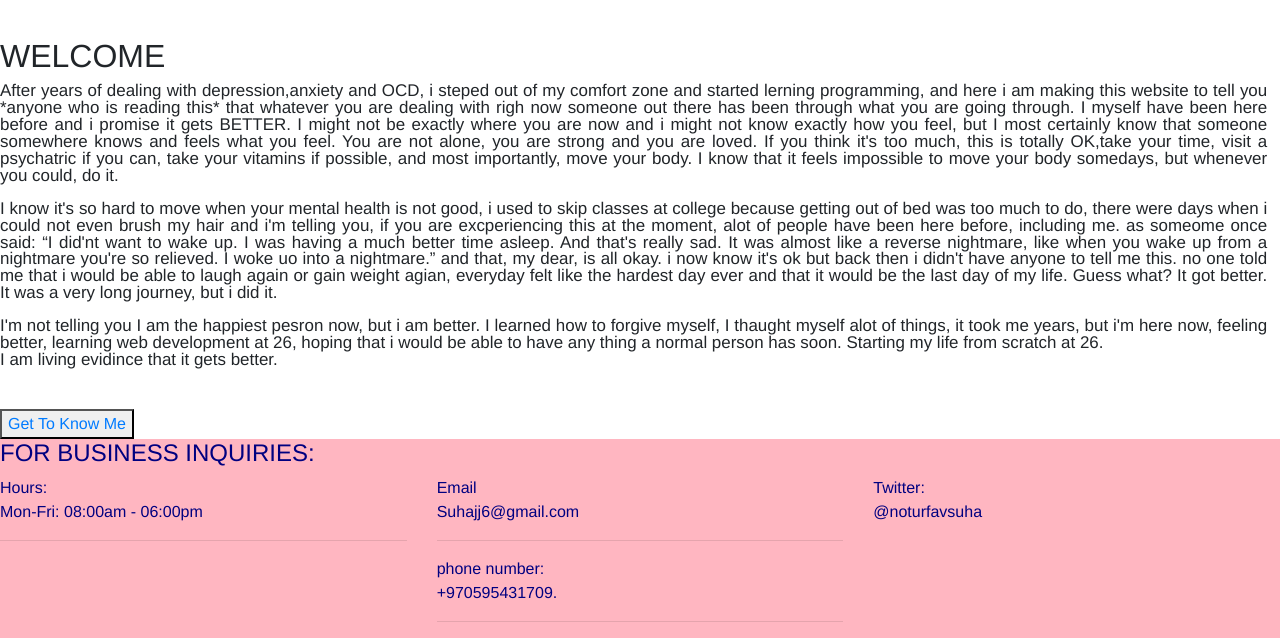
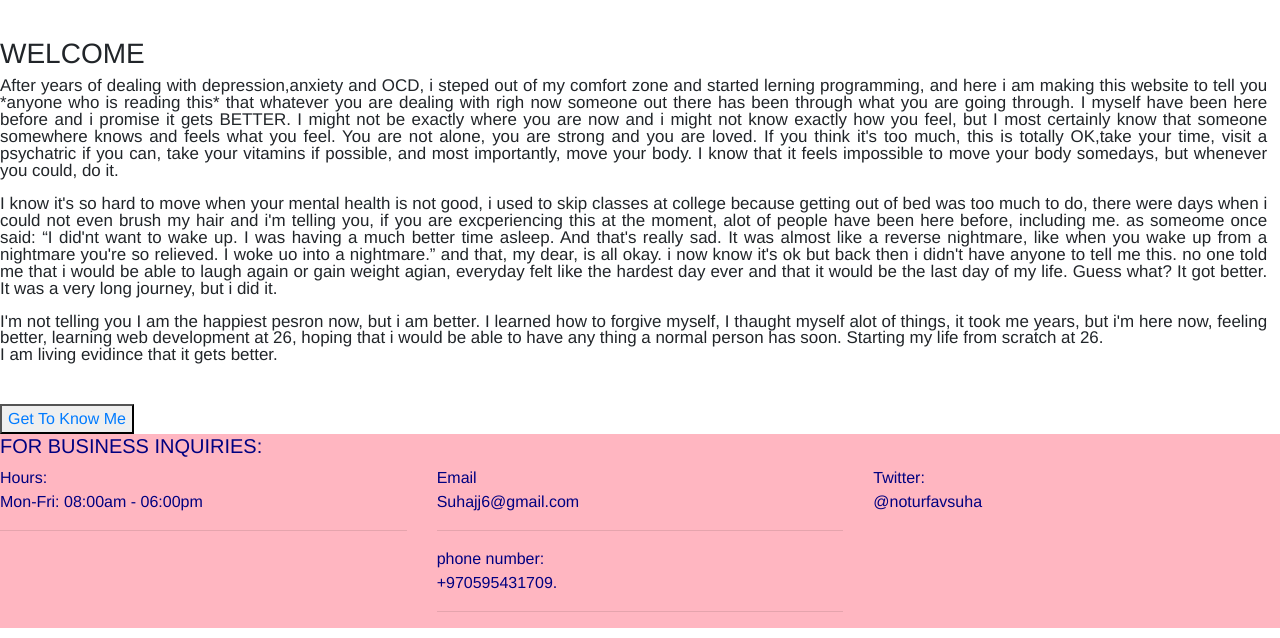
Before and after one commit to suhajaradat/ivebeenhere, a plain HTML site: page indexmywebsite.html in a window 1280 px wide. Shown: the part 791-1429 px from the top of the page. Drawn offline with nearby package versions, Linux system fonts and the light colour scheme.

Commit message:
Update indexmywebsite.html

```diff
--- a/indexmywebsite.html
+++ b/indexmywebsite.html
@@ -52,7 +52,7 @@ before</pre></h1>
 
 <br>
 
-	<h2>WELCOME</h2>
+	<h3>WELCOME</h3>
 	<article id="writing">
 <p>After years of dealing with depression,anxiety and OCD, i steped out of my comfort zone and started lerning programming, and here i am making this website to tell you *anyone who is reading this* that whatever you are dealing with righ now someone out there has been through what you are going through. I myself have been here before and i promise it gets BETTER. I might not be exactly where you are now and i might not know exactly how you feel, but I most certainly know that someone somewhere knows and feels what you feel. You are not alone, you are strong and you are loved.
 If you think it's too much, this is totally OK,take your time, visit a psychatric if you can, take your vitamins if possible, and most importantly, move your body. I know that it feels impossible to move your body somedays, but whenever you could, do it.
@@ -74,7 +74,7 @@ I am living evidince that it gets better. </p><br></article>
 
 <footer>
 	<div id="myfooter">
-	<h4>FOR BUSINESS INQUIRIES:</h4>
+	<h5>FOR BUSINESS INQUIRIES:</h5>
       <div class="row" id="FOOT">
         <section id="hours" class="col-sm-4">
           <span>Hours:</span><br>
```
